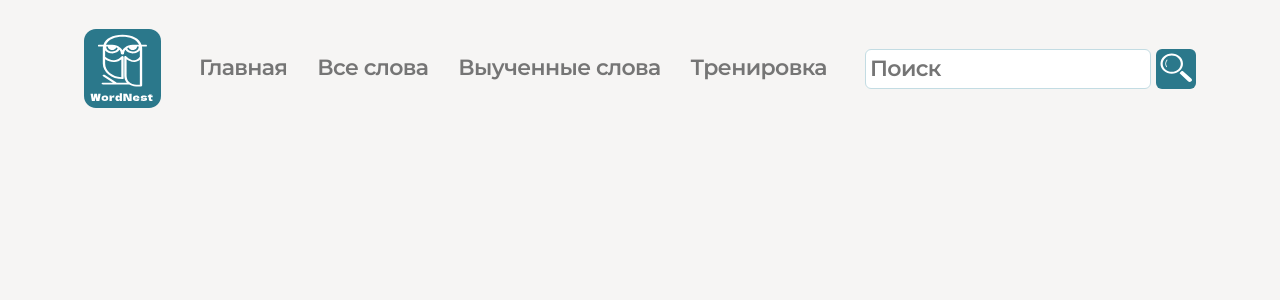
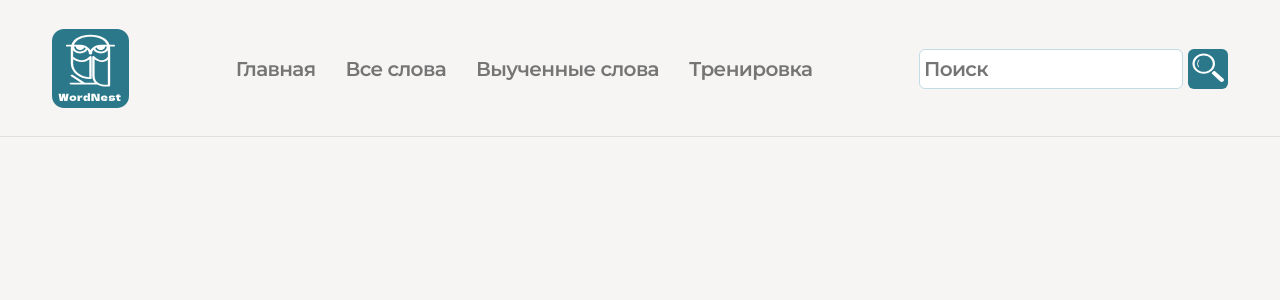
Before and after one commit to anastasiia-avdeeva/wordNest, a React (Create React App) app: page / in a window 1280 px wide. Shown: the top 300 px of the page. Built offline with nearby package versions, Linux system fonts and the light colour scheme; a web font is replaced by a local one.

Commit message:
wrap header content in a div

```diff
--- a/src/components/NavBar/NavBar.module.css
+++ b/src/components/NavBar/NavBar.module.css
@@ -6,7 +6,7 @@
   font-style: normal;
   font-weight: 600;
   line-height: 140%;
-  font-size: 22px;
+  font-size: 20px;
   letter-spacing: -0.64px;
   color: #757575;
 }
--- a/src/components/SearchPanel/SearchPanel.module.css
+++ b/src/components/SearchPanel/SearchPanel.module.css
@@ -12,7 +12,7 @@
   font-style: normal;
   font-weight: 600;
   line-height: 140%;
-  font-size: 22px;
+  font-size: 20px;
   letter-spacing: -0.64px;
 }
 .search-panel__input:focus {
--- a/src/components/SiteHeader/SiteHeader.jsx
+++ b/src/components/SiteHeader/SiteHeader.jsx
@@ -9,9 +9,11 @@ import styles from "./SiteHeader.module.css";
 export const SiteHeader = () => {
   return (
     <header className={styles.header}>
-      <SiteLogo variant="header__logo" icon={logo} />
-      <NavBar />
-      <SearchPanel inputId="headerSearch" inputName="headerSearch" />
+      <div className={styles["header__first-line"]}>
+        <SiteLogo variant="header__logo" icon={logo} />
+        <NavBar />
+        <SearchPanel inputId="headerSearch" inputName="headerSearch" />
+      </div>
     </header>
   );
 };
--- a/src/components/SiteHeader/SiteHeader.module.css
+++ b/src/components/SiteHeader/SiteHeader.module.css
@@ -1,10 +1,13 @@
 .header {
+  box-shadow: 0px -1px 0px 0px #e0e0e0 inset;
+}
+.header__first-line {
   margin: 0 auto;
   padding: 20px;
-  width: 90%;
+  width: 95%;
   min-height: 120px;
   display: flex;
   justify-content: space-between;
   align-items: center;
-  gap: 30px;
+  gap: 10px;
 }
--- a/src/components/SiteHeader/SiteHeader.module.scss
+++ b/src/components/SiteHeader/SiteHeader.module.scss
@@ -1,10 +1,14 @@
 .header {
+  box-shadow: 0px -1px 0px 0px #e0e0e0 inset;
+
+  &__first-line {
     margin: 0 auto;
     padding: 20px;
-  width: 90%;
+    width: 95%;
     min-height: 120px;
     display: flex;
     justify-content: space-between;
     align-items: center;
-  gap: 30px;
+    gap: 10px;
   }
+}
```
Lines whose indentation alone changed are shown as unchanged.
